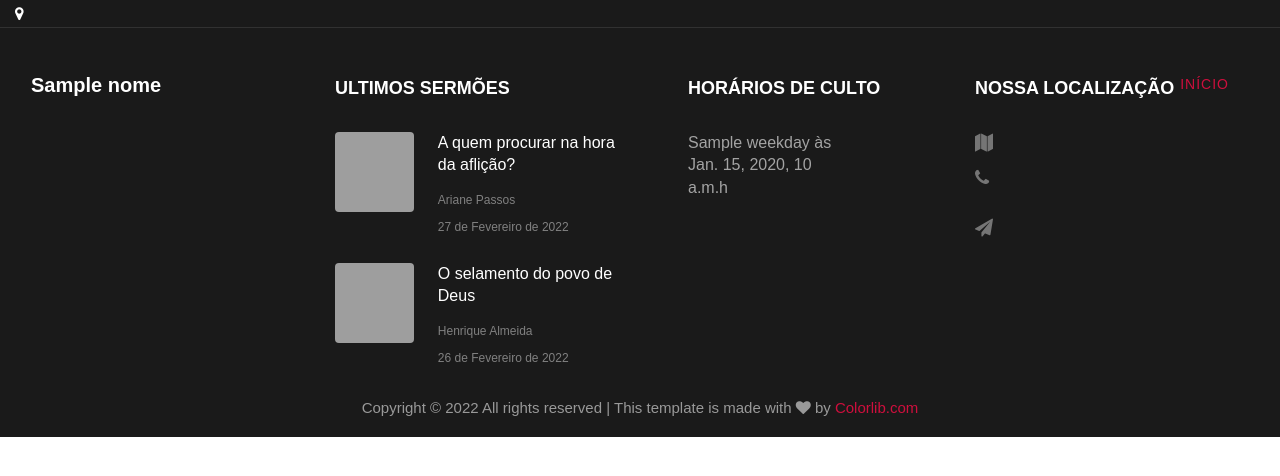
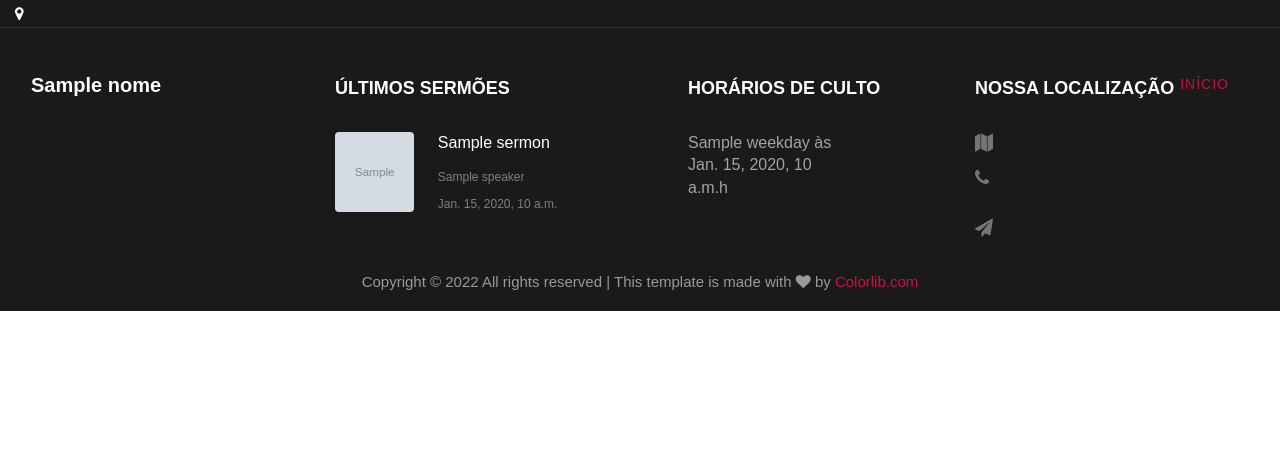
Before and after one commit to renannoronha/iasd, a Django app: template home/templates/home/base.html in a window 1280 px wide. Shown: the top 476 px of the page. Run offline with Django 3.2, Linux system fonts and the light colour scheme; the template is opened without the code that fills it: most values are stand-ins (such as "Sample title", 1, 10 or a date in 2020); grey boxes marked "Sample" are stand-in pictures; some libraries are stand-ins or nearby versions; grey boxes are pictures that could not be loaded.

Commit message:
footer sermons

```diff
--- a/home/templates/home/footer.html
+++ b/home/templates/home/footer.html
@@ -26,29 +26,20 @@
                 </ul>
             </div>
             <div class="col-md-6 col-lg-3 mb-4 mb-md-0">
-                <h2 class="footer-heading">Ultimos Sermões</h2>
+                <h2 class="footer-heading">Últimos Sermões</h2>
+                {% for sermon in footerSermons %}
                 <div class="block-21 mb-4 d-flex">
-                    <a class="img mr-4 rounded" style="background-image: url(media/ariane_20220227.jpeg)"></a>
+                    <a class="img mr-4 rounded" style="background-image: url({{ sermon.thumbnail.url }})"></a>
                     <div class="text">
-                        <h3 class="heading"><a href="#">A quem procurar na hora da aflição?</a></h3>
+                        <h3 class="heading"><a href="#">{{ sermon.title }}</a></h3>
                         <div class="meta">
-                            <div><a href="#">Ariane Passos</a></div>
-                            <div><a href="#">27 de Fevereiro de 2022</a></div>
+                            <div><a href="#">{{ sermon.speaker }}</a></div>
+                            <div><a href="#">{{ sermon.date }}</a></div>
                             <!-- <div><a href="#">19</a></div> -->
                         </div>
                     </div>
                 </div>
-                <div class="block-21 mb-4 d-flex">
-                    <a class="img mr-4 rounded" style="background-image: url(media/henrique_20220226.jpeg)"></a>
-                    <div class="text">
-                        <h3 class="heading"><a href="#">O selamento do povo de Deus</a></h3>
-                        <div class="meta">
-                            <div><a href="#">Henrique Almeida</a></div>
-                            <div><a href="#">26 de Fevereiro de 2022</a></div>
-                            <!-- <div><a href="#">19</a></div> -->
-                        </div>
-                    </div>
-                </div>
+                {% endfor %}
             </div>
             <div class="col-md-6 col-lg-3 pl-lg-5 mb-4 mb-md-0">
                 <h2 class="footer-heading">Horários de Culto</h2>
```
